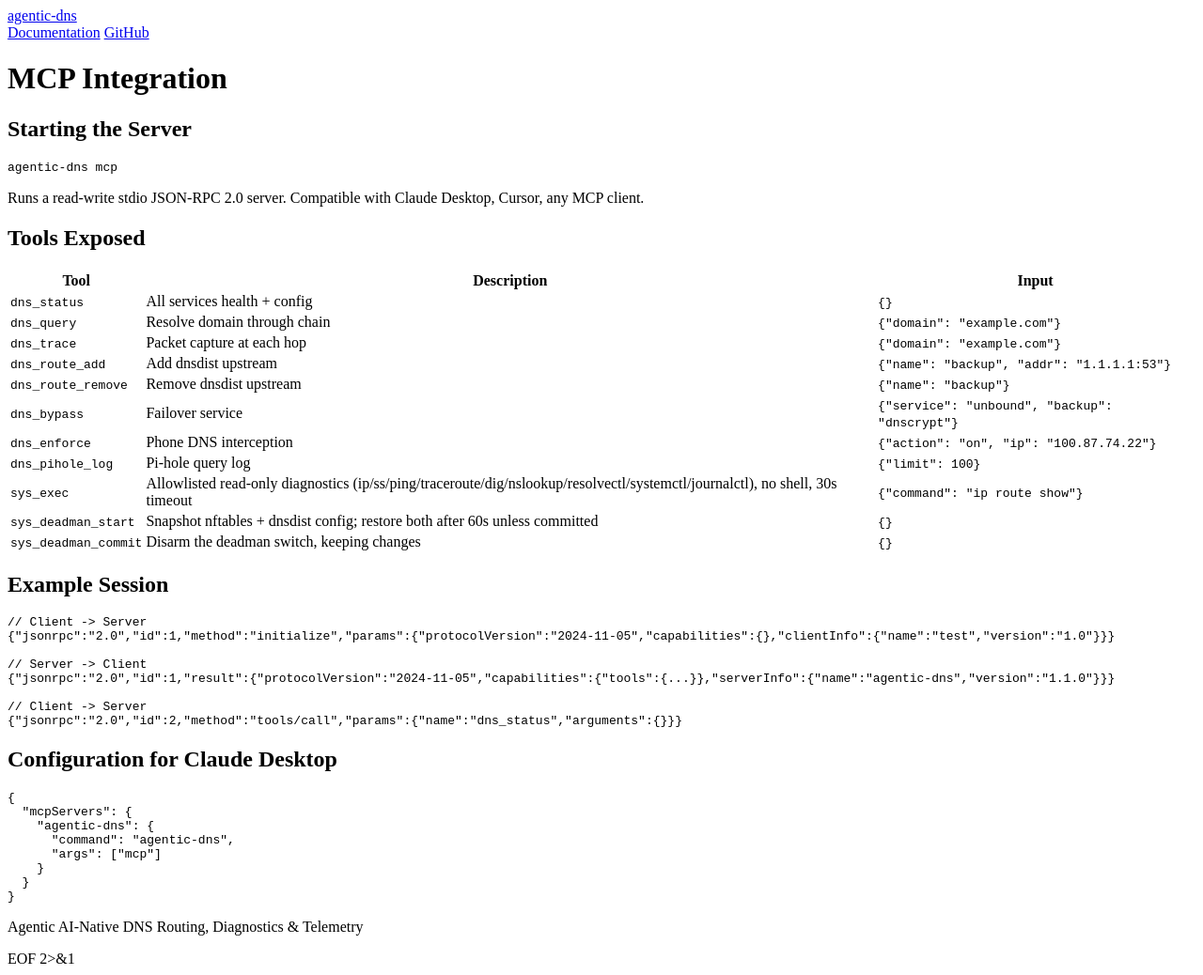
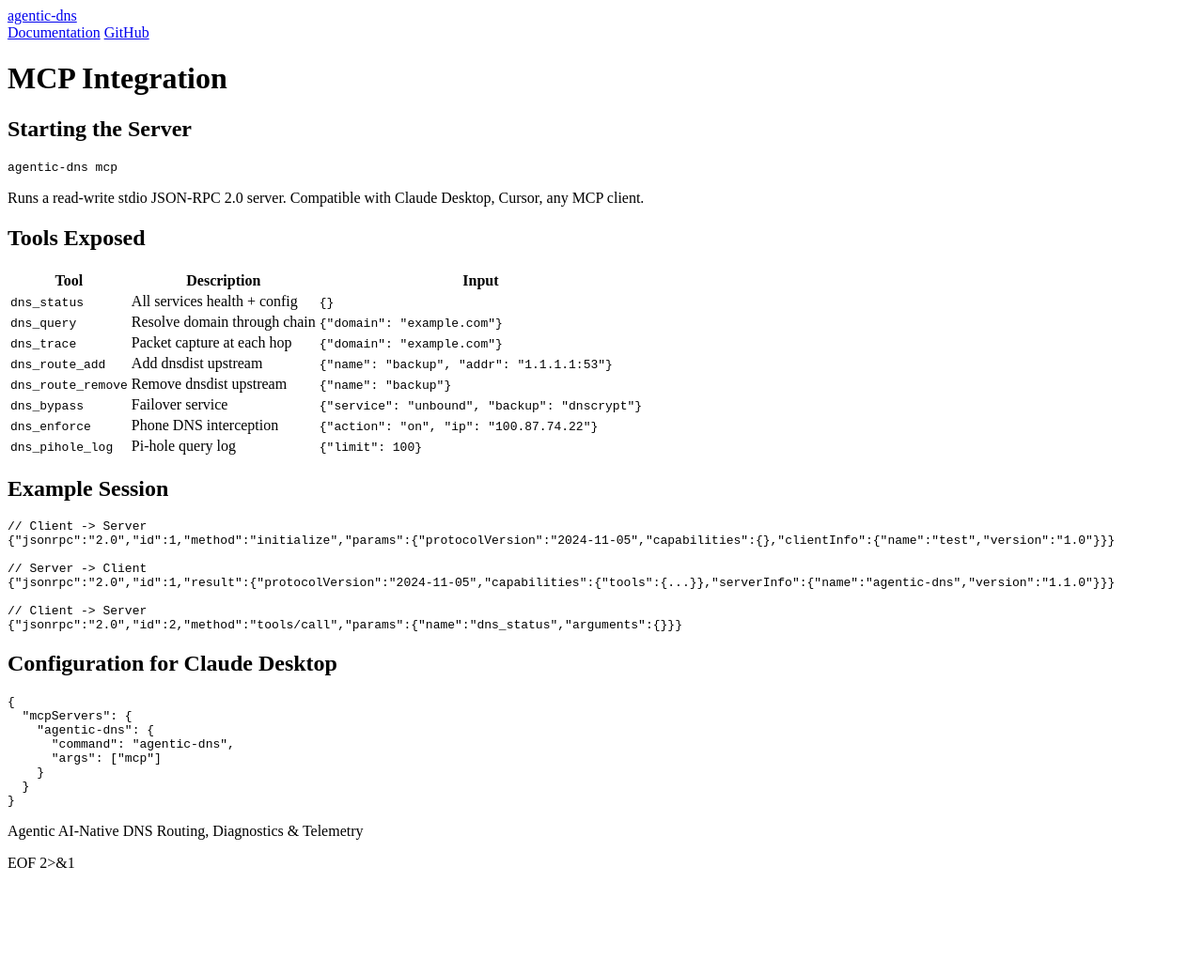
Before and after one commit to dedsecorg/agentic-dns, a Jekyll site: the page built from wiki/MCP-Integration.md, in a window 1280 px wide. Shown: the whole page at 94% size. Built offline with Jekyll 4.4.1, drawn with Linux system fonts in a browser that asks for light colours; our own code applies the rules of GitHub Pages for plain Markdown files; a script that is not in the unit is left out; after the commit the page ends 936 px from its top, so only the background shows below that.

```diff
--- a/wiki/MCP-Integration.md
+++ b/wiki/MCP-Integration.md
@@ -20,9 +20,6 @@ Runs a read-write stdio JSON-RPC 2.0 server. Compatible with Claude Desktop, Cur
 | `dns_bypass` | Failover service | `{"service": "unbound", "backup": "dnscrypt"}` |
 | `dns_enforce` | Phone DNS interception | `{"action": "on", "ip": "100.87.74.22"}` |
 | `dns_pihole_log` | Pi-hole query log | `{"limit": 100}` |
-| `sys_exec` | Allowlisted read-only diagnostics (ip/ss/ping/traceroute/dig/nslookup/resolvectl/systemctl/journalctl), no shell, 30s timeout | `{"command": "ip route show"}` |
-| `sys_deadman_start` | Snapshot nftables + dnsdist config; restore both after 60s unless committed | `{}` |
-| `sys_deadman_commit` | Disarm the deadman switch, keeping changes | `{}` |
 
 ## Example Session
 
```
Also changed, not shown: README.md (+0 -2 lines), CHANGELOG.md, 2 other files.
